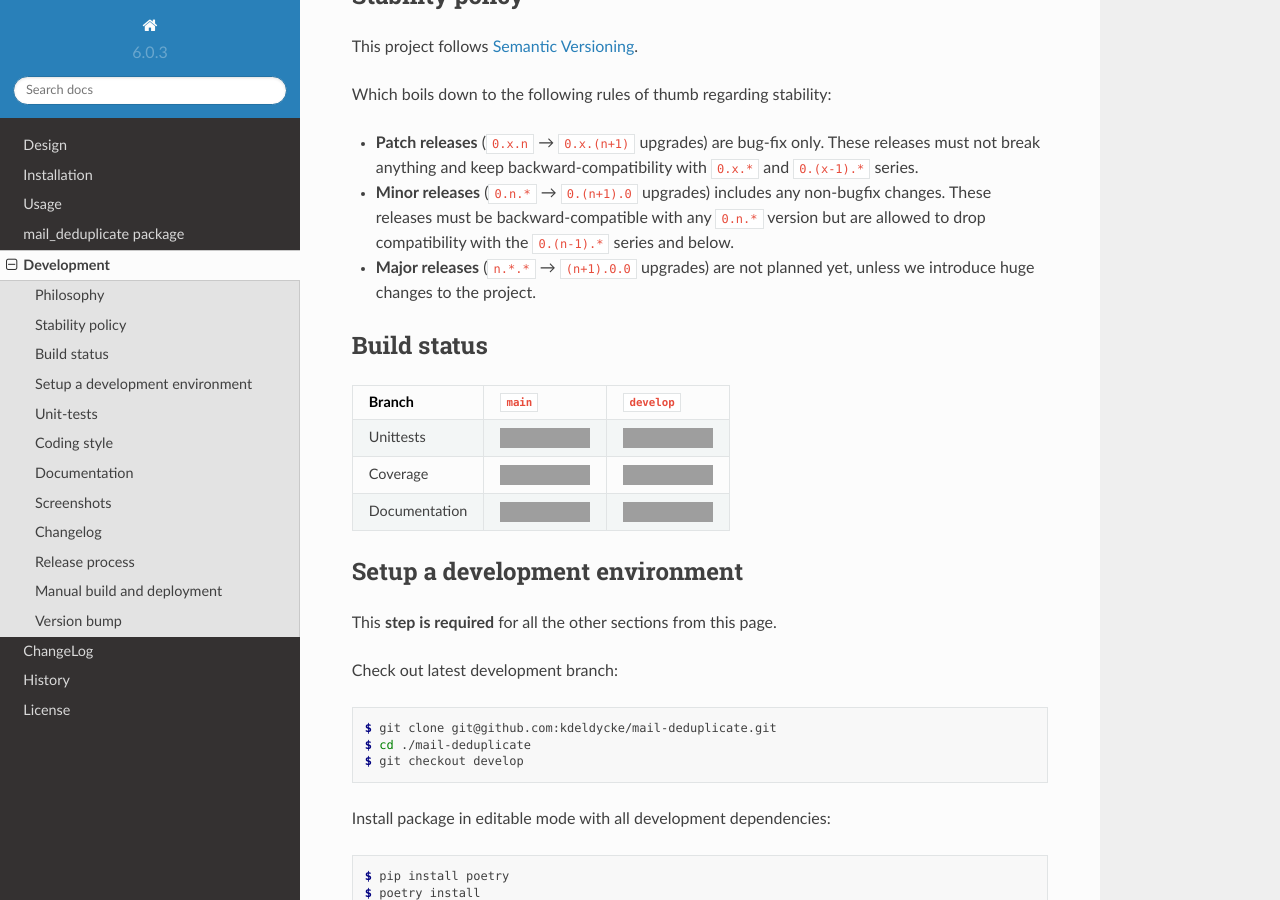
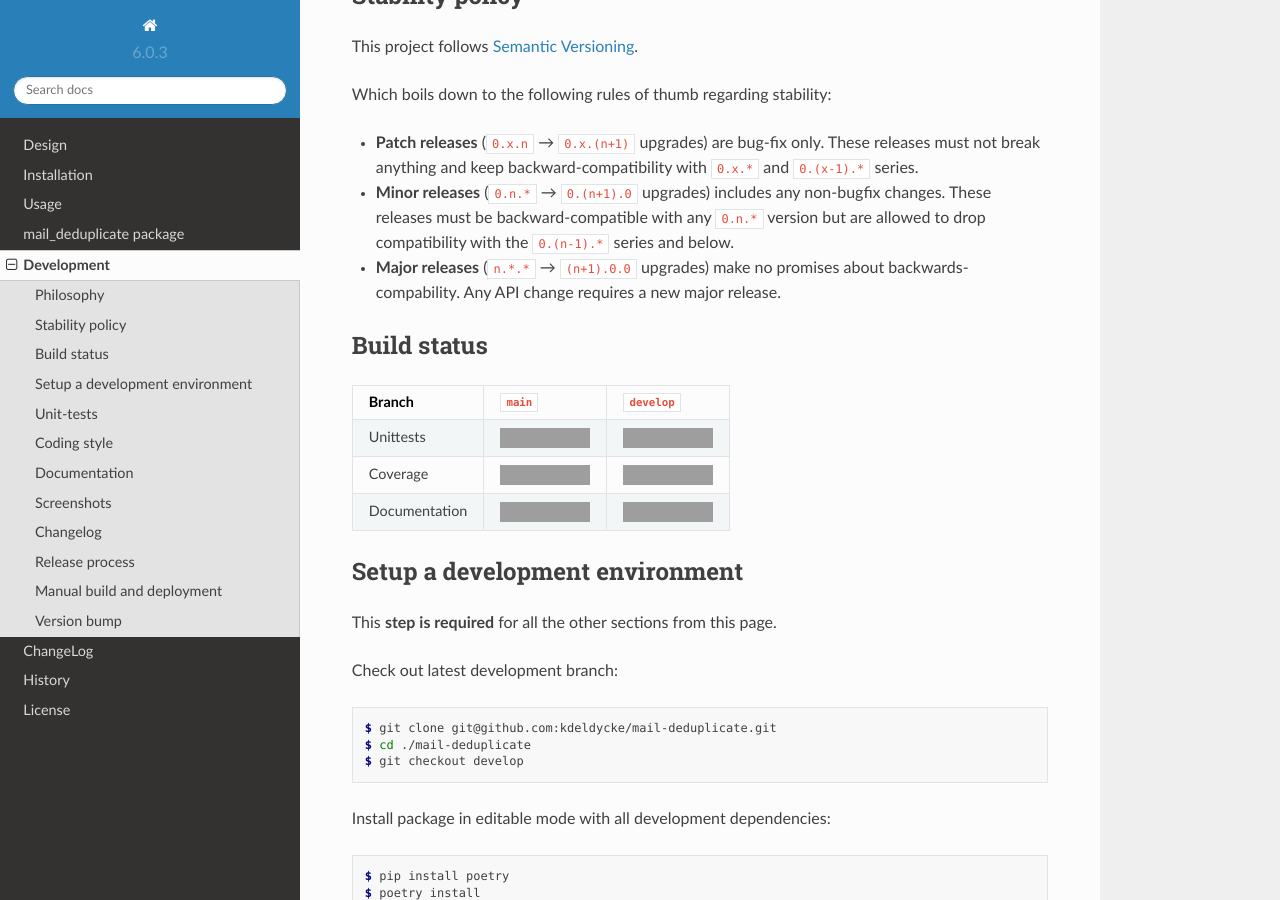
Before and after one commit to kdeldycke/mail-deduplicate, a Sphinx documentation site: the page built from docs/development.rst, in a window 1280 px wide and 900 px high, scrolled down 333 px, cut to the strip 0-900 px from the top of the window. Built offline with Sphinx 7.4.7 and the Read the Docs theme 2.0.0, drawn with Linux system fonts in a browser that asks for light colours; pages that are not in the unit, such as notebooks, are missing from menus; the version number is read from the project's files by our own code; grey boxes are pictures that could not be loaded.

Commit message:
docs: outline policy for major releases

```diff
--- a/docs/development.rst
+++ b/docs/development.rst
@@ -27,8 +27,8 @@ Which boils down to the following rules of thumb regarding stability:
   ``0.n.*`` version but are allowed to drop compatibility with the
   ``0.(n-1).*`` series and below.
 
-* **Major releases** (``n.*.*`` → ``(n+1).0.0`` upgrades) are not planned yet,
-  unless we introduce huge changes to the project.
+* **Major releases** (``n.*.*`` → ``(n+1).0.0`` upgrades) make no promises about
+  backwards-compability.  Any API change requires a new major release.
 
 
 Build status
```
